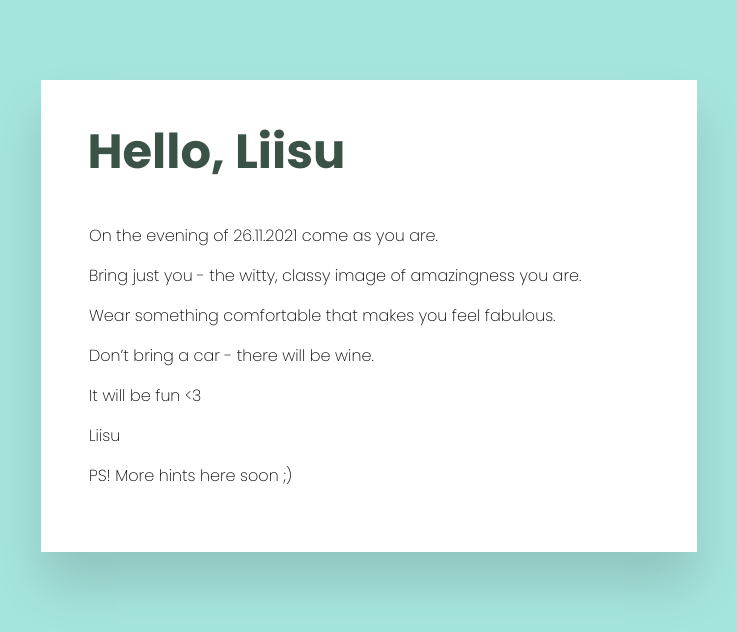
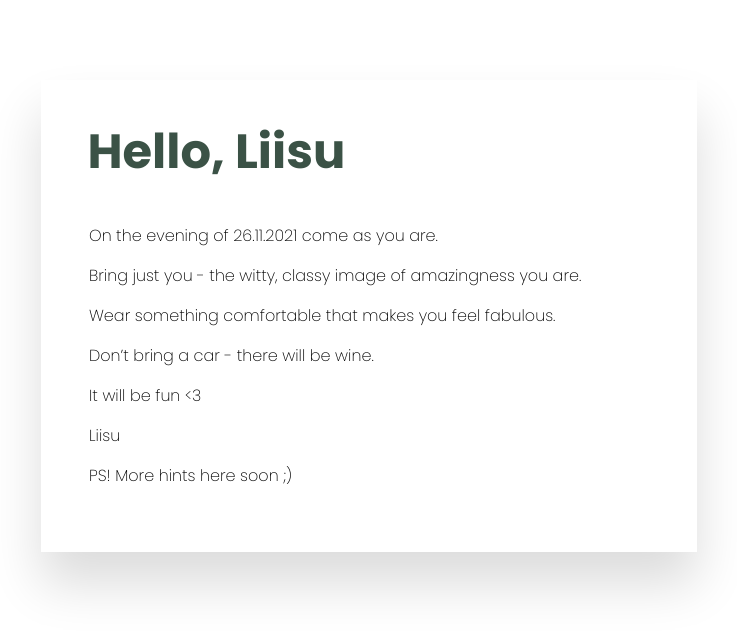
Before and after one commit to alreinson/liisu, a Jekyll site: the page built from index.html, in a window 1280 px wide. Shown: the top 632 px of the page, without its empty margins (271-1008 px from the left). Built offline with Jekyll 4.4.1, drawn with Linux system fonts in a browser that asks for light colours.

Commit message:
Update solo.css

```diff
--- a/css/solo.css
+++ b/css/solo.css
@@ -139,7 +139,7 @@ pre > code {
 
 @media (min-width: 45rem) {
   html {
-    background-color: #a6e5de;
+    background-color: #ffffff;
   }
 }
 
```
